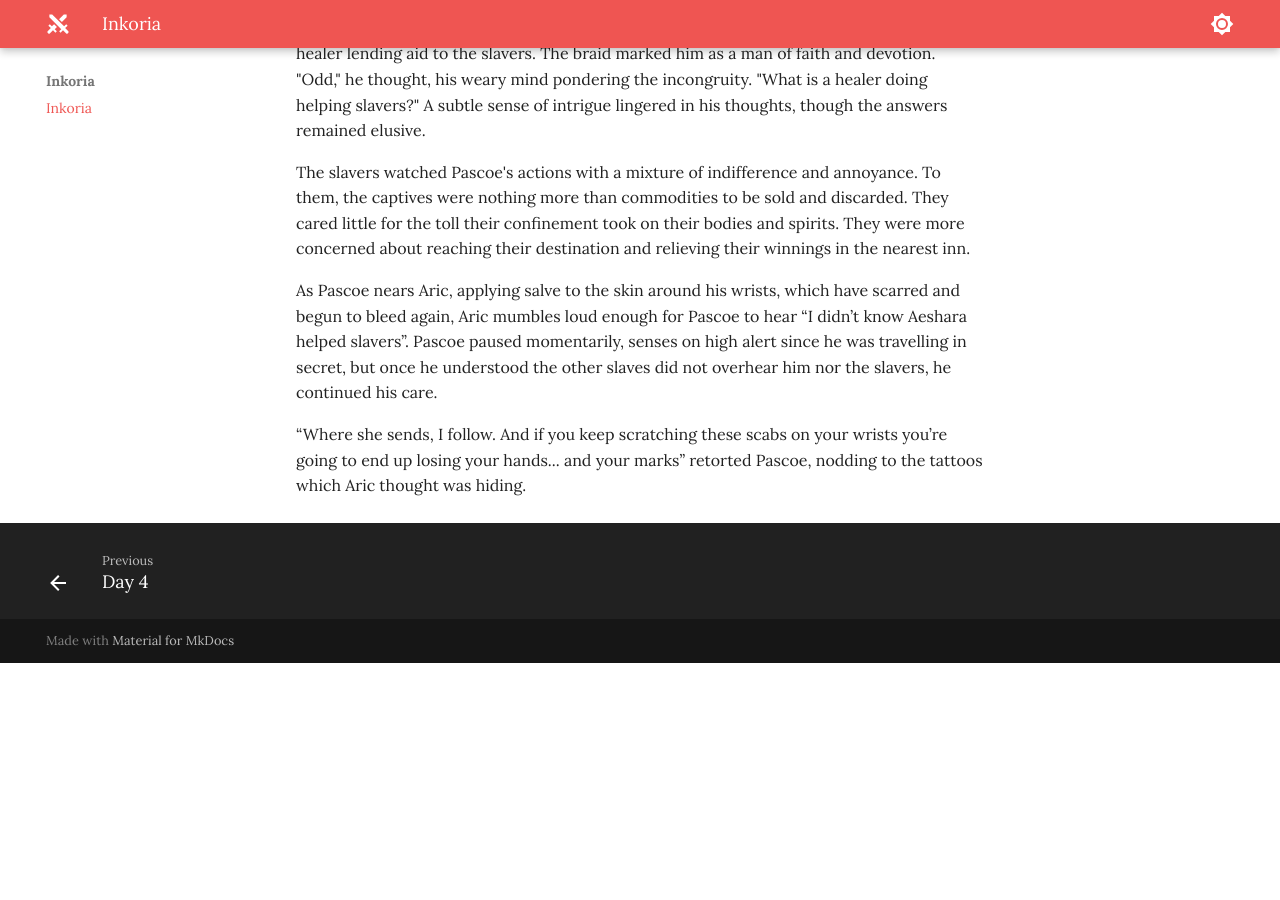
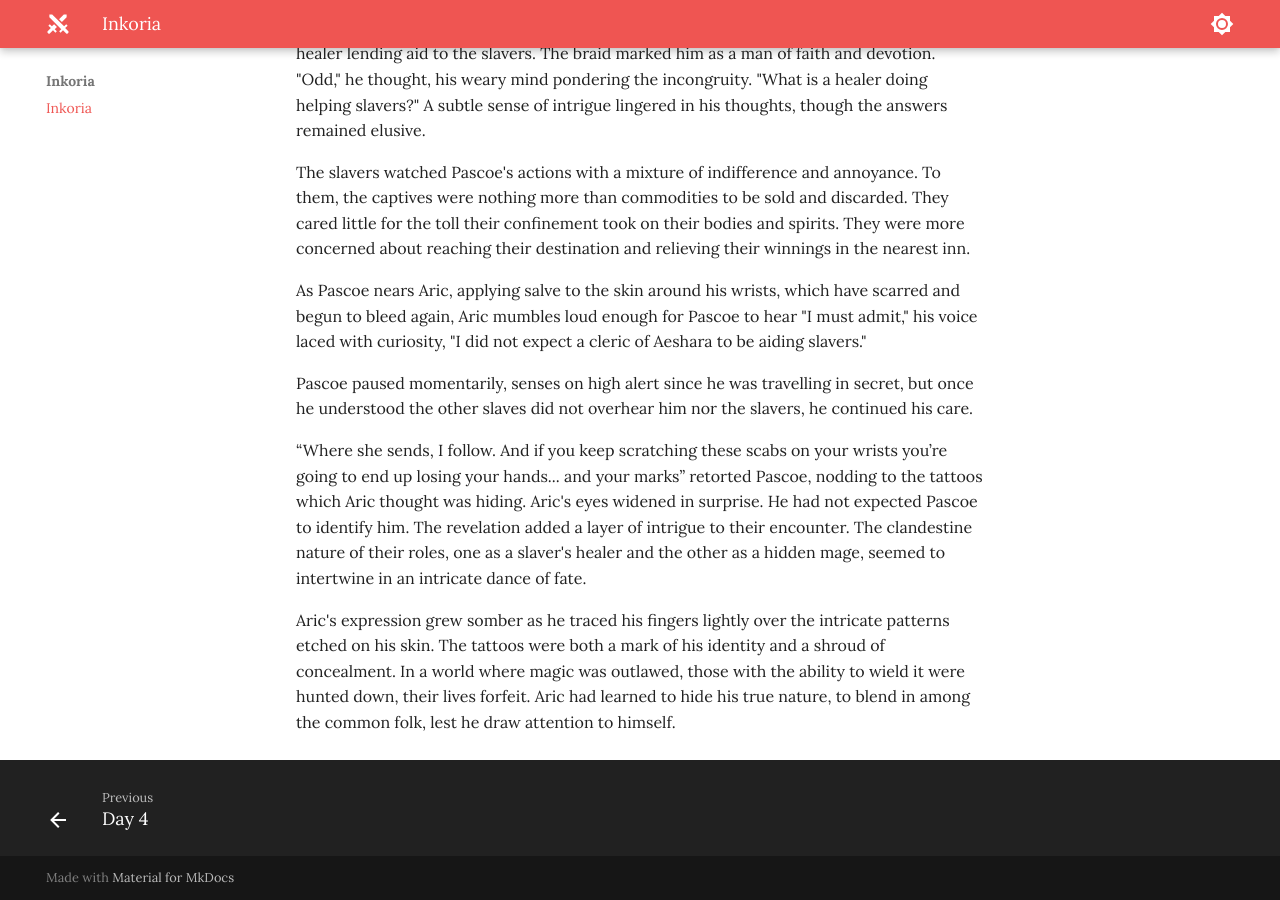
Before and after one commit to jonasmcferreira/adventures, an MkDocs documentation site: the page built from docs/inkoria/00.md, in a window 1280 px wide and 900 px high, scrolled down 2397 px. Built offline with MkDocs 1.6.1 and Material for MkDocs 9.7.7, drawn with Linux system fonts in a browser that asks for light colours; before the commit the page ends 3060 px from its top, so only the background shows below that.

Commit message:
modified docs/inkoria/00.md

```diff
--- a/docs/inkoria/00.md
+++ b/docs/inkoria/00.md
@@ -34,6 +34,10 @@ Aric observed Pascoe's actions among the prisoners, his gaze drawn to the glimme
 
 The slavers watched Pascoe's actions with a mixture of indifference and annoyance. To them, the captives were nothing more than commodities to be sold and discarded. They cared little for the toll their confinement took on their bodies and spirits. They were more concerned about reaching their destination and relieving their winnings in the nearest inn.
 
-As Pascoe nears Aric, applying salve to the skin around his wrists, which have scarred and begun to bleed again, Aric mumbles loud enough for Pascoe to hear “I didn’t know Aeshara helped slavers”. Pascoe paused momentarily, senses on high alert since he was travelling in secret, but once he understood the other slaves did not overhear him nor the slavers, he continued his care.
+As Pascoe nears Aric, applying salve to the skin around his wrists, which have scarred and begun to bleed again, Aric mumbles loud enough for Pascoe to hear "I must admit," his voice laced with curiosity, "I did not expect a cleric of Aeshara to be aiding slavers."
 
-“Where she sends, I follow. And if you keep scratching these scabs on your wrists you’re going to end up losing your hands... and your marks” retorted Pascoe, nodding to the tattoos which Aric thought was hiding.
+Pascoe paused momentarily, senses on high alert since he was travelling in secret, but once he understood the other slaves did not overhear him nor the slavers, he continued his care.
+
+“Where she sends, I follow. And if you keep scratching these scabs on your wrists you’re going to end up losing your hands... and your marks” retorted Pascoe, nodding to the tattoos which Aric thought was hiding. Aric's eyes widened in surprise. He had not expected Pascoe to identify him. The revelation added a layer of intrigue to their encounter. The clandestine nature of their roles, one as a slaver's healer and the other as a hidden mage, seemed to intertwine in an intricate dance of fate.
+
+Aric's expression grew somber as he traced his fingers lightly over the intricate patterns etched on his skin. The tattoos were both a mark of his identity and a shroud of concealment. In a world where magic was outlawed, those with the ability to wield it were hunted down, their lives forfeit. Aric had learned to hide his true nature, to blend in among the common folk, lest he draw attention to himself.
```
